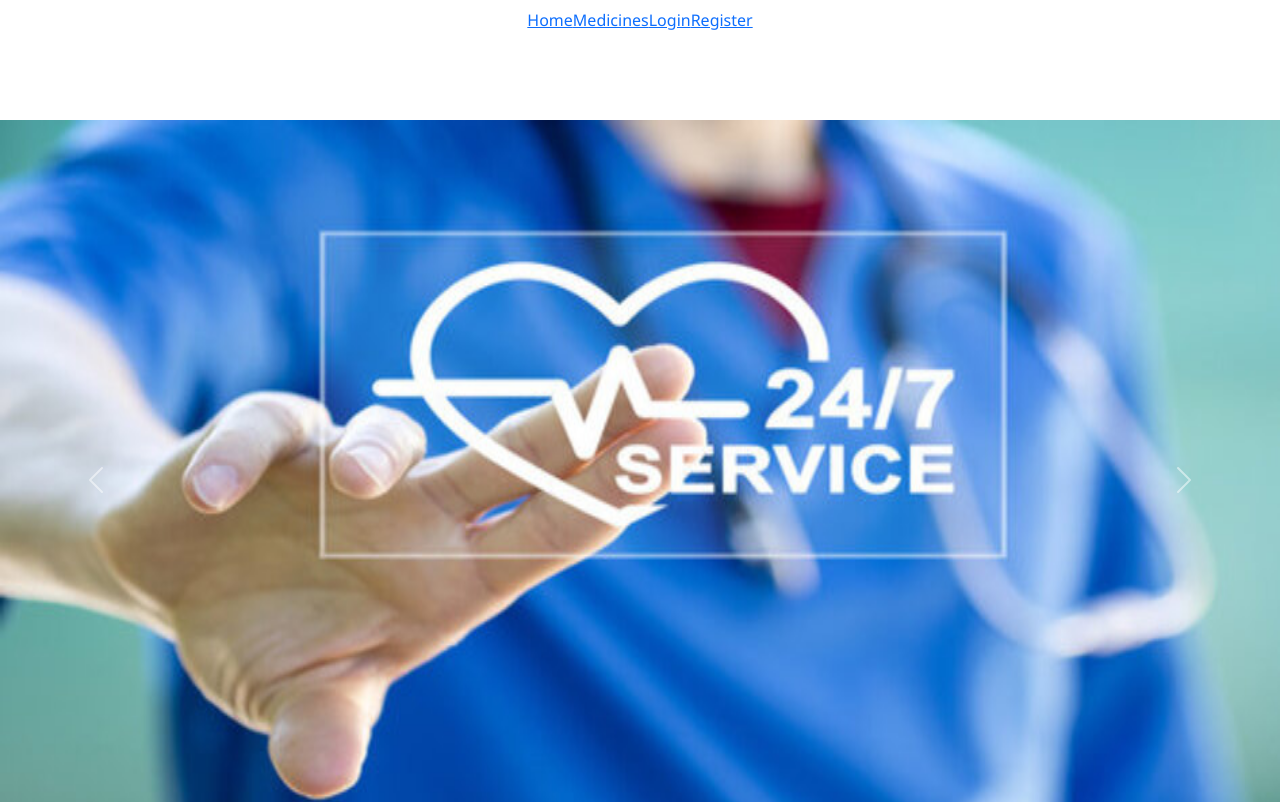
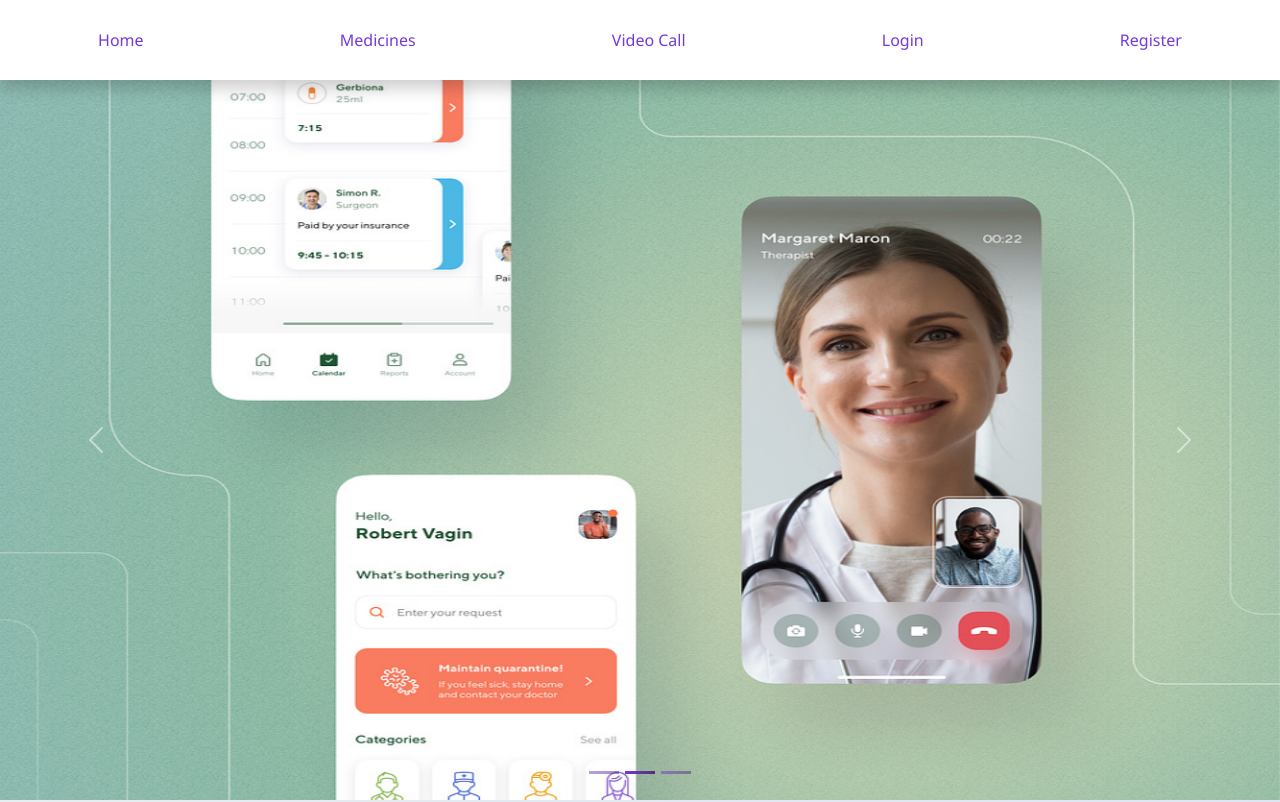
Before and after one commit to sohith18/Health-Care, a React (Vite) app in the folder client/: page / in a window 1280 px wide. Shown: the top 802 px of the page. Built offline with nearby package versions, Linux system fonts and the light colour scheme.

Commit message:
Made changes

```diff
--- a/client/src/components/Navbar.jsx
+++ b/client/src/components/Navbar.jsx
@@ -2,13 +2,13 @@ import {Link } from 'react-router-dom';
 
 export default function Navbar() {
   return (
-    <nav>
-      <div className='navbar'>
-        <Link to ="/">Home</Link>
-        <Link to="/medicines">Medicines</Link>
-
-        <Link to ="/login">Login</Link>
-        <Link to ="/register">Register</Link>
+    <nav className='nav-outer'>
+      <div className='nav-bar'>
+        <Link className="a-css" to ="/">Home</Link>
+        <Link className="a-css" to="/medicines">Medicines</Link>
+        <Link className="a-css" to="/video-call">Video Call</Link>
+        <Link className="a-css" to ="/login">Login</Link>
+        <Link className="a-css" to ="/register">Register</Link>
 
       </div>
     </nav>
```
Also changed, not shown: client/src/pages/VideoCall.jsx (+15 -18 lines).
